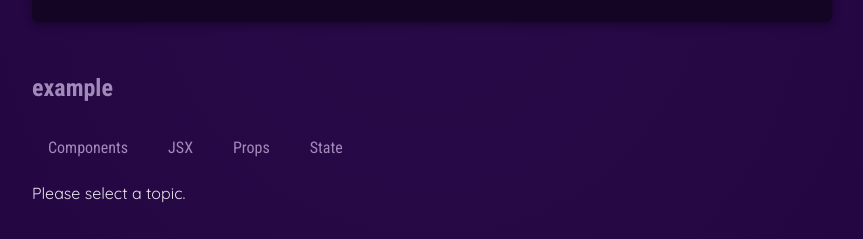
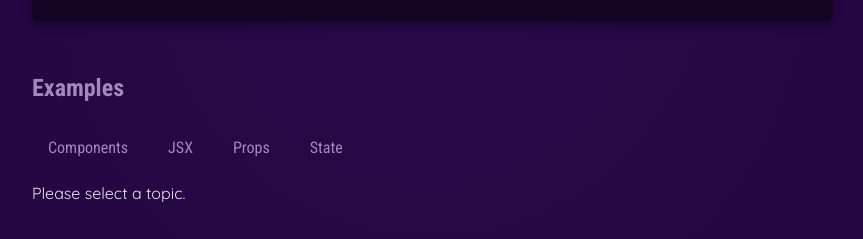
Before and after one commit to nyanky0/react-essentials, a React (Vite) app: page / in a window 1280 px wide. Shown: the part 677-916 px from the top of the page, without its empty margins (208-1071 px from the left). Built offline with nearby package versions, Linux system fonts and the light colour scheme.

Commit message:
forward props

```diff
--- a/src/components/Examples.jsx
+++ b/src/components/Examples.jsx
@@ -2,6 +2,7 @@
 import { useState } from 'react';
 import TabButton from './TabButton.jsx';
 import { EXAMPLES } from '../data.js';
+import Section from './Section.jsx';
 
 export default function Examples() {
 
@@ -26,8 +27,7 @@ export default function Examples() {
 
     return (
 
-        <section id="examples">
-            <h2>example</h2>
+        <Section title="Examples" id="examples">
             <menu>
                 {/* <TabButton label='Components' /> */}
                 <TabButton isSelected={selectedTopic === 'components'} onSelect={() => { handleSelect('components') }}>Components</TabButton>
@@ -36,7 +36,7 @@ export default function Examples() {
                 <TabButton isSelected={selectedTopic === 'state'} onSelect={() => { handleSelect('state') }}>State</TabButton>
             </menu>
             {tabContent}
-        </section>
+        </Section>
     );
 
 }
--- /dev/null
+++ b/src/components/Section.jsx
@@ -0,0 +1,8 @@
+export default function Section({ title, id, children }) {
+    return (
+        <section id={id}>
+            <h2>{title}</h2>
+            {children}
+        </section>
+    );
+}
```
